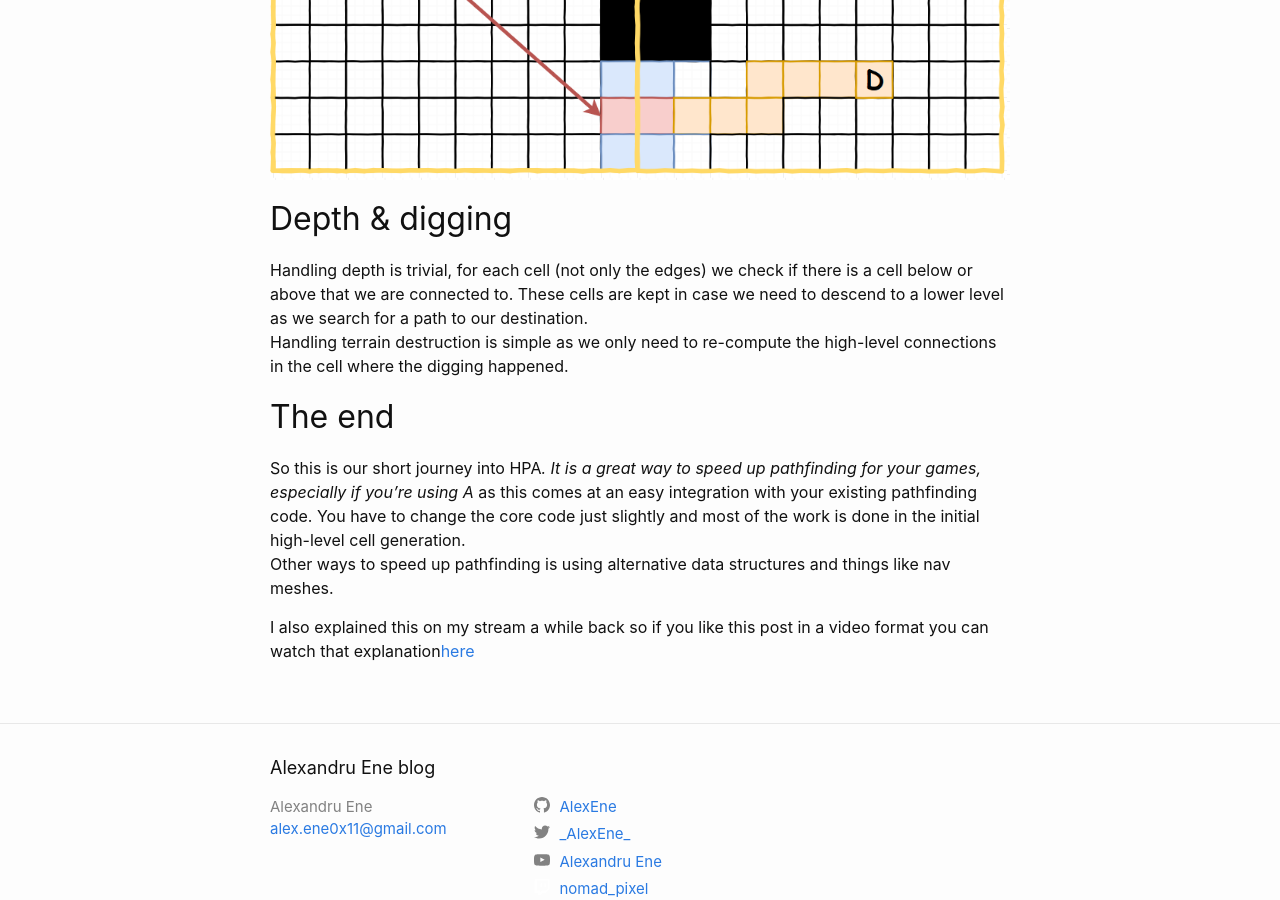
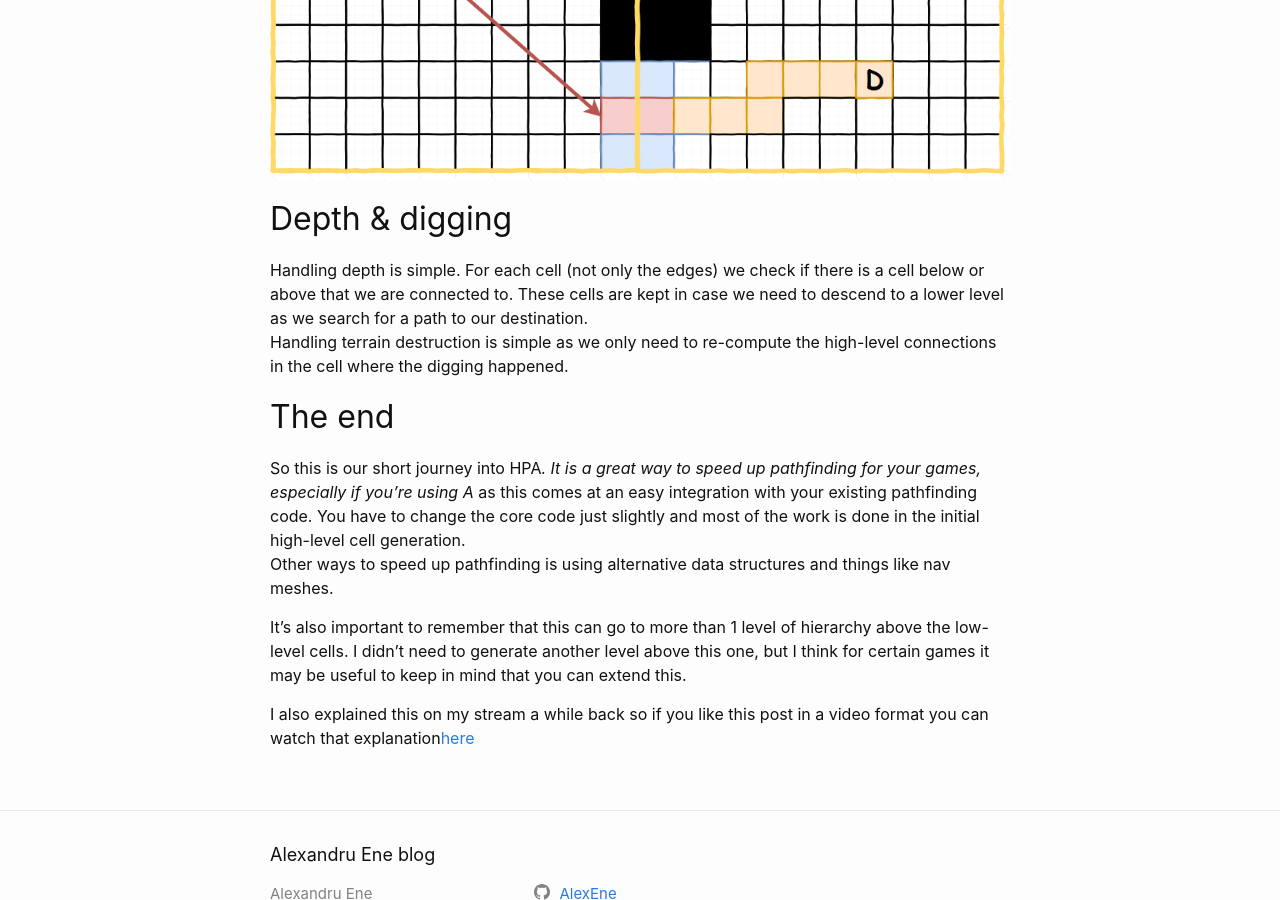
Before and after one commit to AlexEne/AlexEne.github.io, a Jekyll site: the page built from _posts/2019-06-02-Hierarchical-pathfinding.md, in a window 1280 px wide and 900 px high, scrolled down 4716 px. Built offline with Jekyll 4.4.1, drawn with Linux system fonts in a browser that asks for light colours; comment, search, counter and statistics services are not loaded.

Commit message:
Small fix 2

```diff
--- a/_posts/2019-06-02-Hierarchical-pathfinding.md
+++ b/_posts/2019-06-02-Hierarchical-pathfinding.md
@@ -55,7 +55,7 @@ For example a path from the start point `S` to the destination `D` will look lik
 
 ## Depth & digging
 
-Handling depth is trivial, for each cell (not only the edges) we check if there is a cell below or above that we are connected to. These cells are kept in case we need to descend to a lower level as we search for a path to our destination.
+Handling depth is simple. For each cell (not only the edges) we check if there is a cell below or above that we are connected to. These cells are kept in case we need to descend to a lower level as we search for a path to our destination.
 Handling terrain destruction is simple as we only need to re-compute the high-level connections in the cell where the digging happened.
 
 ## The end
@@ -63,4 +63,6 @@ Handling terrain destruction is simple as we only need to re-compute the high-le
 So this is our short journey into HPA*. It is a great way to speed up pathfinding for your games, especially if you're using A* as this comes at an easy integration with your existing pathfinding code. You have to change the core code just slightly and most of the work is done in the initial high-level cell generation.
 Other ways to speed up pathfinding is using alternative data structures and things like nav meshes.
 
+It's also important to remember that this can go to more than 1 level of hierarchy above the low-level cells. I didn't need to generate another level above this one, but I think for certain games it may be useful to keep in mind that you can extend this.
+
 I also explained this on my stream a while back so if you like this post in a video format you can watch that explanation[here](https://youtu.be/qSbSb8vMbLI?t=915)
```
